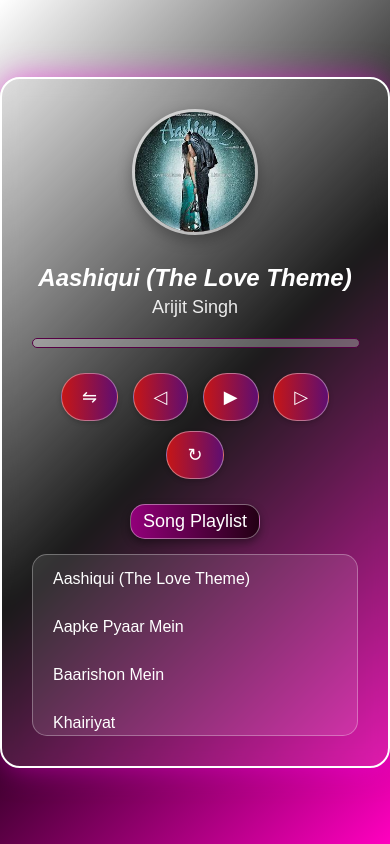
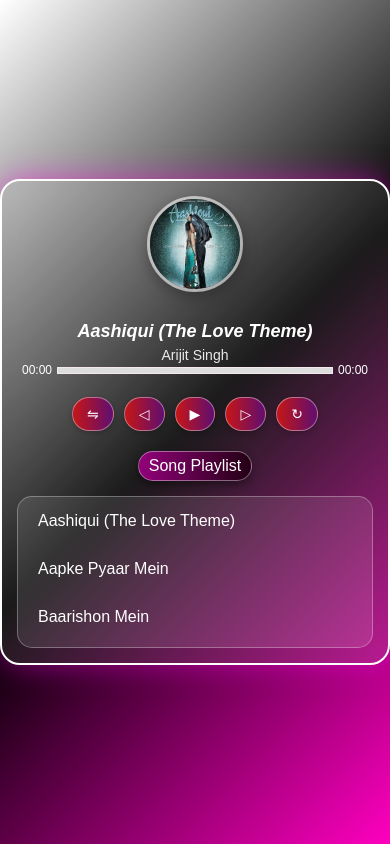
Before and after one commit to AlienMinus/Minus_Player, a plain HTML site: page index.html in a window 390 px wide. Both pictures are taken after a click on the button "Song Playlist". Drawn offline with Linux system fonts and the light colour scheme.

Commit message:
Upadated Response

```diff
--- a/index.html
+++ b/index.html
@@ -3,10 +3,10 @@
   <head>
     <meta charset="UTF-8" />
     <meta name="viewport" content="width=device-width, initial-scale=1.0" />
-    <link rel="shortcut icon" href="./Assets/Favicon.png" type="image/png">
+    <link rel="shortcut icon" href="./Assets/Favicon.png" type="image/png" />
     <title>Rain Player</title>
     <style>
-      /* Body styling */
+      /* Global Styles */
       body {
         font-family: "Poppins", sans-serif;
         background: linear-gradient(
@@ -24,14 +24,13 @@
         height: 100vh;
       }
 
-      /* Player container */
       .player-container {
         background: rgba(255, 255, 255, 0.1);
         padding: 30px;
         border-radius: 20px;
         box-shadow: 0 0 30px rgba(255, 0, 234, 0.5);
         text-align: center;
-        width: 90%;
+        width: 100%;
         max-width: 500px;
         backdrop-filter: blur(10px);
         border: 2px solid white;
@@ -61,30 +60,40 @@
         opacity: 0.9;
       }
 
-      /* Progress bar */
-      .progress-bar {
-        border: 1px solid rgb(86, 0, 68);
-        margin: 20px 0;
-        width: 100%;
-        height: 8px;
-        background: rgba(255, 255, 255, 0.3);
-        border-radius: 5px;
-        overflow: hidden;
-        position: relative;
-        cursor: pointer;
+      #progress-container {
+        display: flex;
+        align-items: center;
+        justify-content: space-between;
+        width: 100%; /* Ensure it takes the full width */
       }
 
-      .progress-bar .progress {
+      #current-time,
+      #duration {
+        font-size: 12px;
+        color: #fff;
+        margin: 0 5px;
+      }
+
+      #progress-bar {
+        width: 100%;
+        height: 5px;
+        border: 1px solid rgb(243, 233, 233);
+        background-color: #ddd;
+        position: relative;
+      }
+
+      #progress {
+        width: 0;
         height: 100%;
-        width: 0%;
-        background: linear-gradient(90deg, rgb(237, 12, 169), #fffdff);
-
-        transition: width 0.1s linear;
+        background: linear-gradient(90deg, #4f0135, #e15d8f);
       }
 
       /* Controls */
       .controls {
         margin-top: 20px;
+        display: flex;
+        justify-content: center;
+        gap: 10px; /* Adds space between buttons */
       }
 
       .controls button {
@@ -95,7 +104,6 @@
         color: white;
         border-radius: 25px;
         cursor: pointer;
-        margin: 5px;
         transition: all 0.3s ease;
         border: 1px solid rgba(255, 255, 255, 0.4);
         box-shadow: 0 2px 5px rgba(0, 0, 0, 0.2);
@@ -105,7 +113,7 @@
         box-shadow: 0 0 20px rgba(255, 255, 255, 0.7);
       }
 
-      /* Song list */
+      /* Song List */
       .song-list {
         margin-top: 20px;
       }
@@ -138,8 +146,8 @@
         display: none;
         background: rgba(255, 255, 255, 0.1);
         border-radius: 15px;
-        overflow-y: auto; /* Enable vertical scroll */
-        max-height: 180px; /* Ensure we have enough space for 3 songs to be visible */
+        overflow-y: auto;
+        max-height: 180px;
         border: 1px solid rgba(255, 255, 255, 0.3);
       }
 
@@ -151,6 +159,60 @@
 
       .song-list ul li:hover {
         background: rgba(255, 255, 255, 0.1);
+      }
+
+      /* Media Queries for Responsiveness */
+      @media (max-width: 768px) {
+        #song-thumbnail {
+          width: 100px;
+          height: 100px;
+        }
+
+        .song-details h2 {
+          font-size: 20px;
+        }
+
+        .song-details p {
+          font-size: 16px;
+        }
+
+        .controls button {
+          padding: 10px 18px;
+          font-size: 16px;
+        }
+
+        #song-list-btn {
+          font-size: 16px;
+          padding: 5px 10px;
+        }
+      }
+
+      @media (max-width: 480px) {
+        .player-container {
+          padding: 15px;
+        }
+
+        .song-details h2 {
+          font-size: 18px;
+        }
+
+        .song-details p {
+          font-size: 14px;
+        }
+
+        .controls button {
+          padding: 8px 14px;
+          font-size: 14px;
+        }
+
+        #song-thumbnail {
+          width: 90px;
+          height: 90px;
+        }
+
+        .song-list ul {
+          max-height: 150px;
+        }
       }
     </style>
   </head>
@@ -168,8 +230,12 @@
         </div>
       </div>
 
-      <div class="progress-bar" id="progress-bar">
-        <div class="progress" id="progress"></div>
+      <div id="progress-container">
+        <span id="current-time">00:00</span>
+        <div id="progress-bar">
+          <div id="progress"></div>
+        </div>
+        <span id="duration">00:00</span>
       </div>
 
       <div class="controls">
@@ -202,14 +268,16 @@
       const progress = document.getElementById("progress");
       const songListBtn = document.getElementById("song-list-btn");
       const songListUl = document.getElementById("song-list");
+      const currentTimeDisplay = document.getElementById("current-time"); // Current time element
+      const durationDisplay = document.getElementById("duration"); // Duration element
 
       let isPlaying = false;
       let isLooping = false;
       let isShuffle = false;
       let songIndex = 0;
-
       let songs = [];
 
+      // Fetch songs data from JSON
       fetch("songs.json")
         .then((response) => response.json())
         .then((data) => {
@@ -219,14 +287,17 @@
         })
         .catch((error) => console.error("Error:", error));
 
+      // Load song and update UI
       function loadSong(index) {
         const song = songs[index];
         audioPlayer.src = song.file;
         songName.textContent = song.name;
         songSinger.textContent = song.singer;
         songThumbnail.src = song.thumbnail;
+        if (isPlaying) audioPlayer.play(); // Ensure the song plays if it was already playing
       }
 
+      // Toggle play/pause state
       function togglePlayPause() {
         if (isPlaying) {
           audioPlayer.pause();
@@ -238,17 +309,20 @@
         isPlaying = !isPlaying;
       }
 
+      // Toggle loop
       function toggleLoop() {
         isLooping = !isLooping;
         audioPlayer.loop = isLooping;
         loopBtn.style.opacity = isLooping ? "1" : "0.5";
       }
 
+      // Toggle shuffle
       function toggleShuffle() {
         isShuffle = !isShuffle;
         shuffleBtn.style.opacity = isShuffle ? "1" : "0.5";
       }
 
+      // Go to the next song
       function nextSong() {
         if (isShuffle) {
           songIndex = Math.floor(Math.random() * songs.length);
@@ -256,21 +330,44 @@
           songIndex = (songIndex + 1) % songs.length;
         }
         loadSong(songIndex);
-        audioPlayer.play();
+        if (isPlaying) audioPlayer.play(); // Ensure the song is played after loading
       }
 
+      // Go to the previous song
       function previousSong() {
         songIndex = (songIndex - 1 + songs.length) % songs.length;
         loadSong(songIndex);
-        audioPlayer.play();
+        if (isPlaying) audioPlayer.play(); // Ensure the song is played after loading
       }
 
+      // Update progress bar based on current time
       function updateProgressBar() {
-        const percentage =
-          (audioPlayer.currentTime / audioPlayer.duration) * 100;
-        progress.style.width = `${percentage}%`;
+        if (audioPlayer.duration) {
+          const percentage =
+            (audioPlayer.currentTime / audioPlayer.duration) * 100;
+          progress.style.width = `${percentage}%`;
+          updateTimeDisplay();
+        }
       }
 
+      // Update current time and duration display
+      function updateTimeDisplay() {
+        const currentTime = formatTime(audioPlayer.currentTime);
+        const duration = formatTime(audioPlayer.duration);
+        currentTimeDisplay.textContent = currentTime;
+        durationDisplay.textContent = duration;
+      }
+
+      // Format time in mm:ss
+      function formatTime(time) {
+        const minutes = Math.floor(time / 60);
+        const seconds = Math.floor(time % 60);
+        return `${minutes < 10 ? "0" : ""}${minutes}:${
+          seconds < 10 ? "0" : ""
+        }${seconds}`;
+      }
+
+      // Set progress based on click on the progress bar
       function setProgress(e) {
         const width = progressBar.offsetWidth;
         const clickX = e.offsetX;
@@ -278,8 +375,9 @@
         audioPlayer.currentTime = (clickX / width) * duration;
       }
 
+      // Display song list in a dropdown-style menu
       function displaySongList() {
-        songListUl.innerHTML = "";
+        songListUl.innerHTML = ""; // Clear existing list
         songs.slice(0,).forEach((song, index) => {
           const li = document.createElement("li");
           li.textContent = song.name;
@@ -288,25 +386,34 @@
             loadSong(songIndex);
             audioPlayer.play();
             isPlaying = true;
-            playPauseBtn.textContent = "❚❚";
-            songListUl.style.display = "none";
+            playPauseBtn.textContent = "❚❚"; // Update button text to "Pause"
+            songListUl.style.display = "none"; // Hide the song list after selection
           });
           songListUl.appendChild(li);
         });
       }
 
+      // Toggle song list visibility
       songListBtn.addEventListener("click", () => {
         songListUl.style.display =
-          songListUl.style.display === "block" ? "none" : "block";
+          songListUl.style.display === "block" ? "none" : "block"; // Toggle visibility
       });
 
+      // Event listeners for buttons
       playPauseBtn.addEventListener("click", togglePlayPause);
       loopBtn.addEventListener("click", toggleLoop);
       shuffleBtn.addEventListener("click", toggleShuffle);
       forwardBtn.addEventListener("click", nextSong);
       backwardBtn.addEventListener("click", previousSong);
+
+      // Update progress bar during playback
       audioPlayer.addEventListener("timeupdate", updateProgressBar);
+
+      // Handle progress bar clicks to change current time
       progressBar.addEventListener("click", setProgress);
+
+      // Play next song when the current song ends
+      audioPlayer.addEventListener("ended", nextSong);
     </script>
   </body>
 </html>
```
